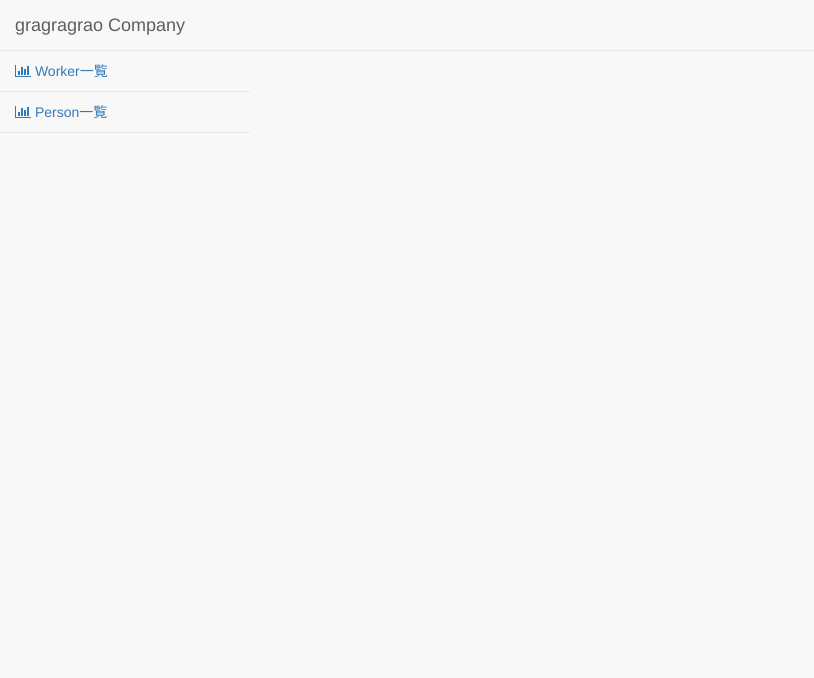
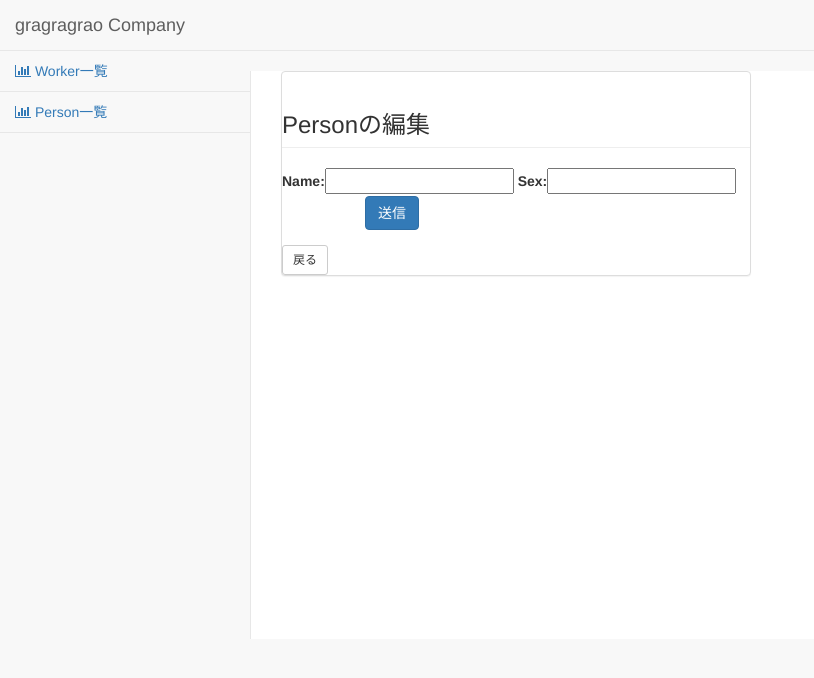
Before and after one commit to hono63/CodeEC2, a Django app: page /person/add/ in a window 1280 px wide. Shown: the top 678 px of the page, without its empty margins (0-814 px from the left). Run offline with Django 3.2, Linux system fonts and the light colour scheme; some libraries are stand-ins or nearby versions.

Commit message:
template的に

```diff
--- a/Django/first_project/manager/templates/person_edit.html
+++ b/Django/first_project/manager/templates/person_edit.html
@@ -2,8 +2,14 @@
 {% block title %}Person Edit{% endblock %}
 {% load bootstrap %}
 
-{% block content %}
-    <h3 class="page-header">書籍の編集</h3>
+{% block body %}
+<div id="wrapper">
+  <div id="page-wrapper">
+	<div class="row">
+	  <div class="col-lg-6 full-width margin-top-20percent">
+		<div class="panel panel-default full-width">
+
+    <h3 class="page-header">Personの編集</h3>
     {% if person_id %}
     <form action="{% url 'person_mod' person_id=person_id %}" method="post" class="form-horizontal" role="form">
     {% else %}
@@ -18,4 +24,10 @@
       </div>
     </form>
     <a href="{% url 'person_list' %}" class="btn btn-default btn-sm">戻る</a>
-{% endblock content %}
+
+		</div>
+	  </div>
+	</div>
+  </div>
+</div>
+{% endblock %}
```
